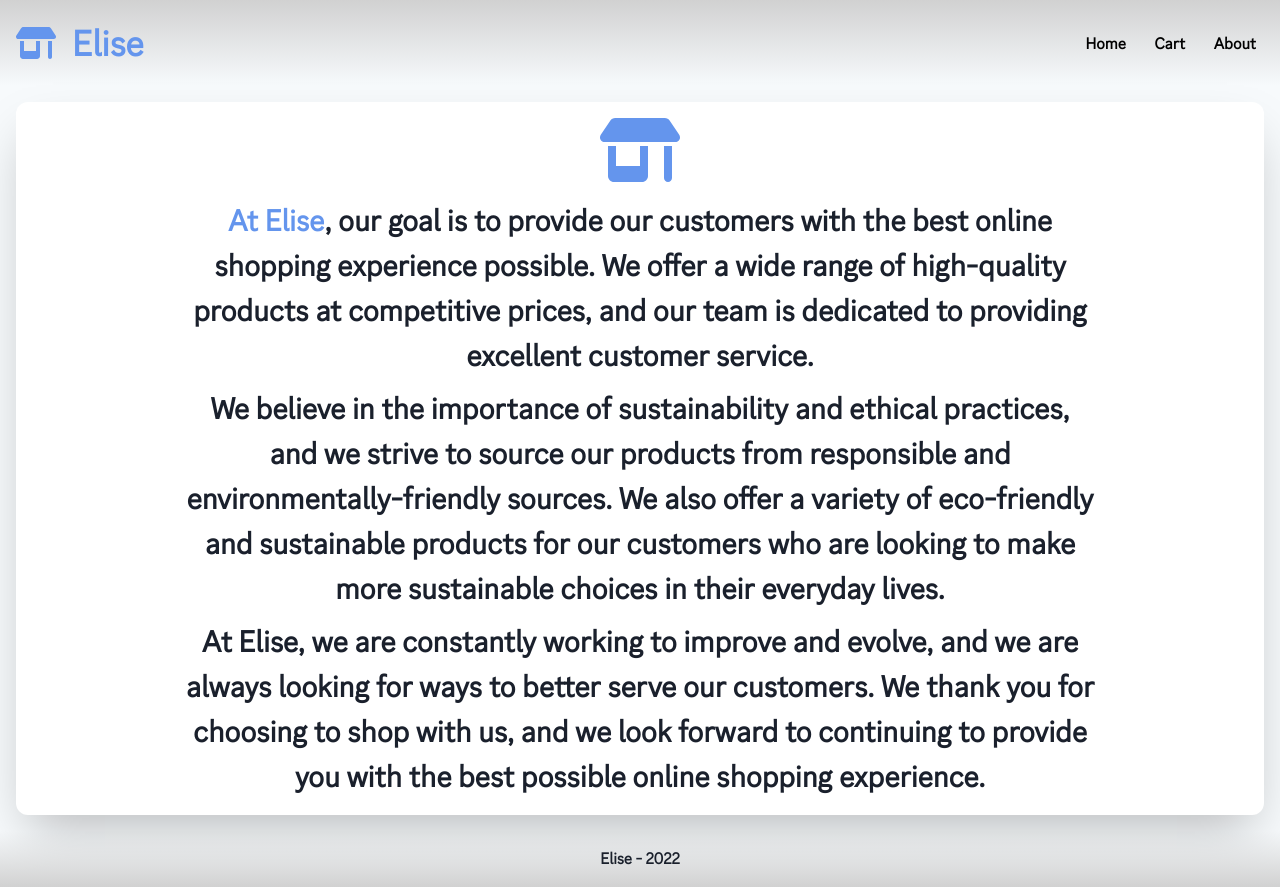
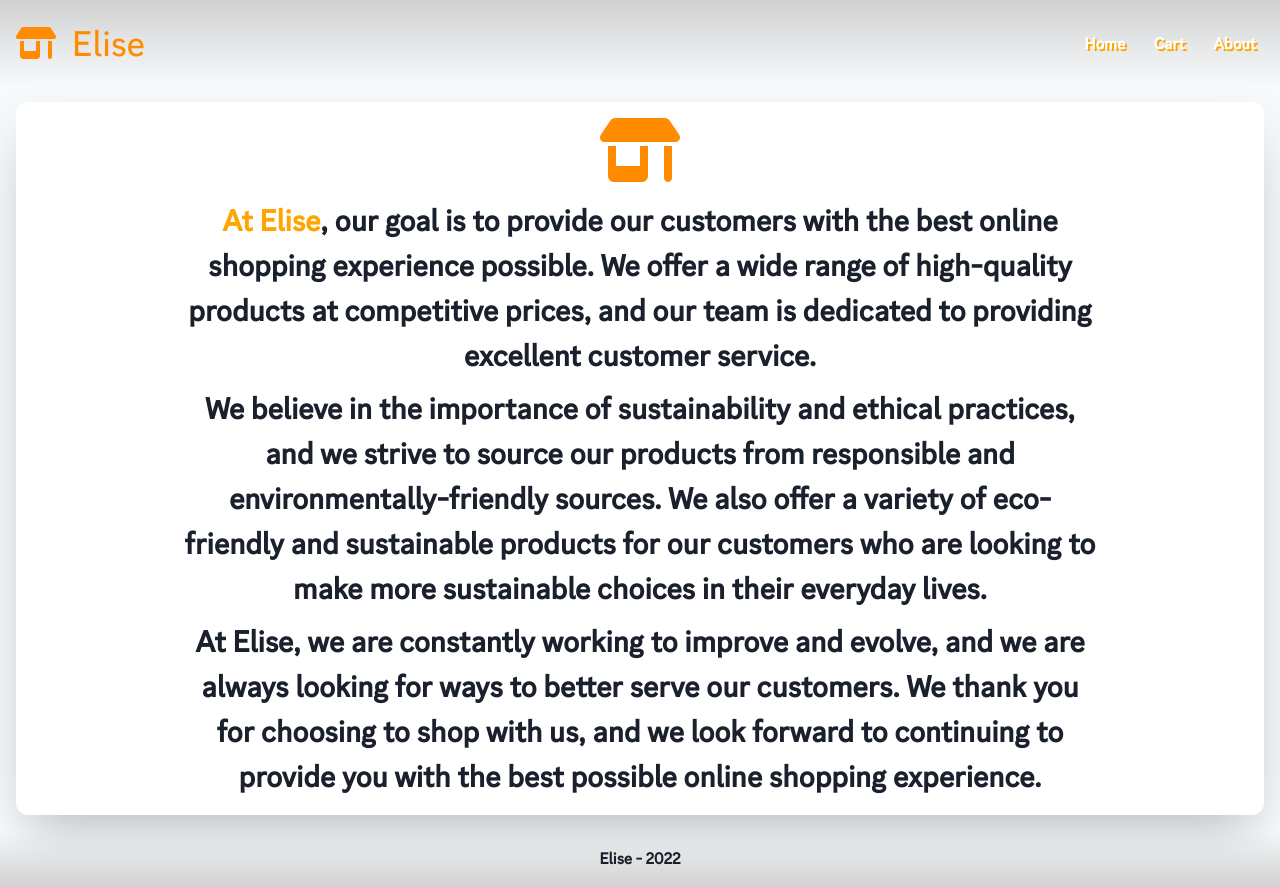
Before and after one commit to hylcore-V/elise-ecommerce, a Next.js app: page /about in a window 1280 px wide. Built offline with nearby package versions, Linux system fonts and the light colour scheme; no server answers.

Commit message:
theme changed from cornflowerblue to orange

```diff
--- a/pages/about.tsx
+++ b/pages/about.tsx
@@ -25,7 +25,7 @@ export default function Index() {
         >
           <Icon
             icon={faShop}
-            color='#6495ED'
+            color='darkorange'
             w={['3rem', '10rem', '20rem']}
             h={['2rem', '3rem', '4rem']}
             mb='1rem'
@@ -33,7 +33,7 @@ export default function Index() {
           />
           <Stack w='75%' mx='auto'>
             <Text fontSize={['xl', '2xl', '3xl']} fontWeight='600' textAlign={'center'}>
-              <Text color={'cornflowerblue'} as='span' fontWeight={'800'}>
+              <Text color={'orange'} as='span' fontWeight={'800'}>
                 At Elise
               </Text>
               , our goal is to provide our customers with the best online shopping experience
--- a/src/components/Layout.tsx
+++ b/src/components/Layout.tsx
@@ -16,7 +16,9 @@ export default function Layout({ children }: any) {
         textAlign={'center'}
         py={4}
       >
-        <Text fontWeight={'600'}>Elise - 2022</Text>
+        <Text fontWeight={'600'} color='black'>
+          Elise - 2022
+        </Text>
       </Box>
     </Flex>
   )
--- a/src/components/NavBar.tsx
+++ b/src/components/NavBar.tsx
@@ -14,8 +14,8 @@ export const Navbar = () => {
   return (
     <Flex as='nav' align='center' justify='space-between' wrap='wrap'>
       <Flex flexDir={'row'} justifyContent='center' align={'center'}>
-        <Icon icon={faShop} color='#6495ED' size='2x' />
-        <Text fontSize={'4xl'} fontWeight='bold' color='#6495ED' ml='1rem'>
+        <Icon icon={faShop} color='darkorange' size='2x' />
+        <Text fontSize={'4xl'} fontFamily='ggsansmedium' color='darkorange' ml='1rem'>
           Elise
         </Text>
       </Flex>
@@ -29,7 +29,8 @@ export const Navbar = () => {
         alignItems={'center'}
       >
         <Button
-          color='black'
+          textShadow='2px 2px orange'
+          color='white'
           fontWeight={'1000'}
           variant='link'
           onClick={() => goToPage(setDisplay)}
@@ -37,7 +38,8 @@ export const Navbar = () => {
           Home
         </Button>
         <Button
-          color='black'
+          textShadow='2px 2px orange'
+          color='white'
           fontWeight={'1000'}
           variant='link'
           onClick={() => goToPage(setDisplay, 'shopping-cart')}
@@ -45,7 +47,7 @@ export const Navbar = () => {
           Cart
         </Button>
         {/* <Button
-          color='black'
+          color='white'
           fontWeight={'1000'}
           variant='link'
           onClick={() => goToPage(setDisplay, 'checkout')}
@@ -53,7 +55,8 @@ export const Navbar = () => {
           Checkout
         </Button> */}
         <Button
-          color='black'
+          textShadow='2px 2px orange'
+          color='white'
           fontWeight={'1000'}
           variant='link'
           onClick={() => goToPage(setDisplay, 'about')}
@@ -69,7 +72,7 @@ export const Navbar = () => {
           size={'md'}
           aria-label='Open Menu'
           alignSelf={'center'}
-          icon={<HamburgerIcon color={'black'} />}
+          icon={<HamburgerIcon color={'darkorange'} fontSize='3xl' />}
           colorScheme='black'
           onClick={() => setDisplay('flex')}
         />
@@ -94,13 +97,14 @@ export const Navbar = () => {
             size={'md'}
             width={'1rem'}
             aria-label='Close Icon'
-            icon={<CloseIcon color={'white'} />}
+            icon={<CloseIcon color={'white'} fontSize='xl' />}
             onClick={() => setDisplay('none')}
           />
           <Flex flexDir='column' pr='2rem' pl='2rem' gap={'3rem'} alignItems='center'>
             <Button
-              textShadow='1.5px 1.5px orange'
+              textShadow='2.5px 2.5px orange'
               colorScheme='black'
+              outlineColor='darkorange'
               size={'lg'}
               minWidth='60vw'
               onClick={() => {
@@ -110,8 +114,9 @@ export const Navbar = () => {
               Home
             </Button>
             <Button
-              textShadow='1.5px 1.5px orange'
+              textShadow='2.5px 2.5px orange'
               colorScheme='black'
+              outlineColor='darkorange'
               size={'lg'}
               minWidth='60vw'
               onClick={() => goToPage(setDisplay, 'shopping-cart')}
@@ -134,8 +139,9 @@ export const Navbar = () => {
               Checkout
             </Button> */}
             <Button
-              textShadow='1.5px 1.5px orange'
+              textShadow='2.5px 2.5px orange'
               colorScheme='black'
+              outlineColor='darkorange'
               size={'lg'}
               minWidth='60vw'
               onClick={() => {
--- a/src/components/Product/Rating.tsx
+++ b/src/components/Product/Rating.tsx
@@ -12,7 +12,7 @@ interface Props {
 export const Rating = (props: Props) => {
   const { defaultValue = 0, max = 5, size = 'md', rootProps } = props
   const color = useColorModeValue('gray.200', 'gray.600')
-  const activeColor = useColorModeValue('blue.500', 'blue.200')
+  const activeColor = useColorModeValue('orange.300', 'orange.200')
   return (
     <HStack spacing='0.5' {...rootProps}>
       {Array.from({ length: max })
--- a/src/components/ScrollToTop.tsx
+++ b/src/components/ScrollToTop.tsx
@@ -47,8 +47,8 @@ export const ScrollToTop = () => {
       {showTopBtn && (
         <IconButton
           aria-label='scroll to top'
-          bgColor={'#6495ED'}
-          icon={<ArrowUpIcon />}
+          bgColor={'darkorange'}
+          icon={<ArrowUpIcon color='white' fontSize={'xl'} />}
           size='lg'
           position='fixed'
           bottom='2rem'
--- a/src/components/ShoppingCart/CartItem.tsx
+++ b/src/components/ShoppingCart/CartItem.tsx
@@ -12,7 +12,9 @@ const QuantitySelect = (props: SelectProps) => {
     <Select
       maxW='74px'
       aria-label='Select quantity'
-      focusBorderColor={useColorModeValue('blue.500', 'blue.200')}
+      focusBorderColor={useColorModeValue('orange.500', 'orange.200')}
+      iconColor='green'
+      variant={'outline'}
       {...props}
     >
       {optionRange.map((e) => (
--- a/src/components/ShoppingCart/CartOrderSummary.tsx
+++ b/src/components/ShoppingCart/CartOrderSummary.tsx
@@ -57,7 +57,7 @@ export const CartOrderSummary = () => {
         </Flex>
       </Stack>
       <Button
-        colorScheme='blue'
+        colorScheme='orange'
         w='100%'
         size='lg'
         fontSize='md'
--- a/src/components/ShoppingCart/ShoppingCart.tsx
+++ b/src/components/ShoppingCart/ShoppingCart.tsx
@@ -44,11 +44,7 @@ export const ShoppingCart = () => {
           <CartOrderSummary />
           <HStack mt='6' fontWeight='semibold'>
             <p>or</p>
-            <Button
-              onClick={() => goToPageOutsideOfNavbar()}
-              variant='link'
-              color={mode('blue.500', 'blue.200')}
-            >
+            <Button onClick={() => goToPageOutsideOfNavbar()} variant='link' color={'orange'}>
               Continue shopping
             </Button>
           </HStack>
--- a/styles/globals.css
+++ b/styles/globals.css
@@ -1,6 +1,12 @@
 @font-face {
   font-family: 'ggsans';
   src: url('/fonts/ggsans-Normal.ttf');
+  font-display: block;
+}
+
+@font-face {
+  font-family: 'ggsansmedium';
+  src: url('/fonts/ggsans-Medium.ttf');
   font-display: block;
 }
 
@@ -8,7 +14,7 @@ html,
 body {
   padding: 0;
   margin: 0;
-  font-family: 'ggsans';
+  font-family: 'ggsansmedium';
   background-color: black;
 }
 
@@ -19,7 +25,7 @@ a {
 
 * {
   box-sizing: border-box;
-  font-family: 'ggsans';
+  font-family: 'ggsansmedium';
 }
 
 @media (prefers-color-scheme: dark) {
```
Also changed, not shown: src/components/HomePage.tsx (+9 -6 lines), src/components/Product/ProductCard.tsx (+6 -2 lines), src/components/ShoppingCart/CartProductMeta.tsx (+8 -3 lines), public/fonts/ggsans-Medium.ttf (added).
